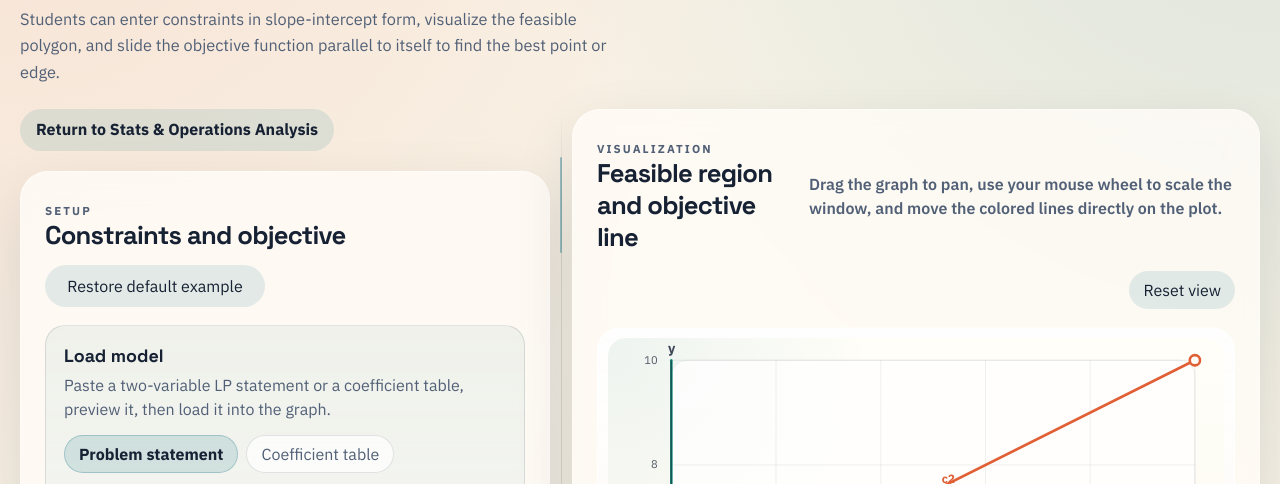
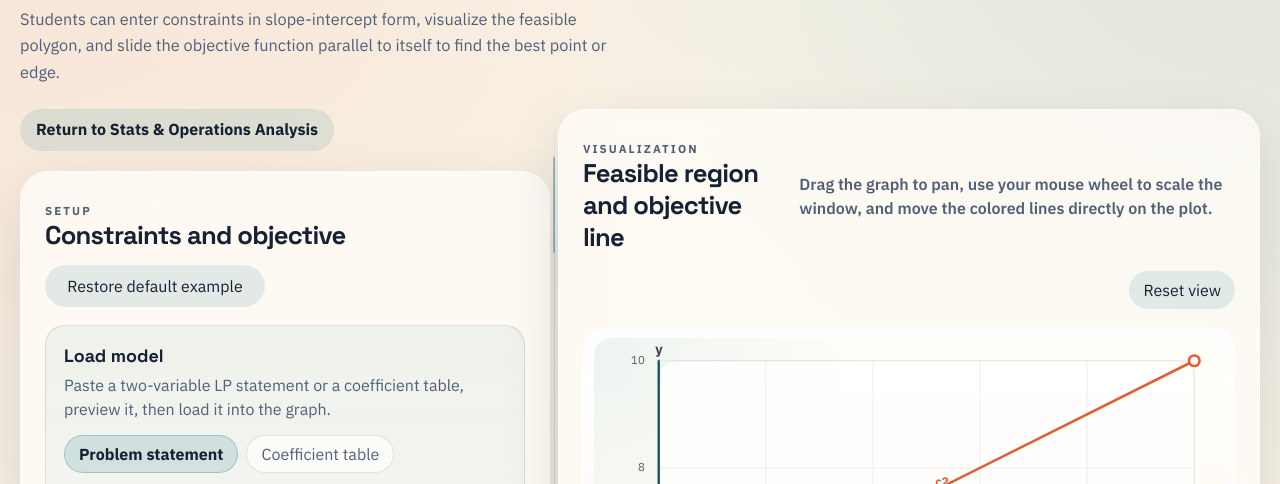
Before and after one commit to rhartlage/linear-programming-studio, a plain HTML site: page index.html in a window 1280 px wide. Shown: the part 251-735 px from the top of the page. Drawn offline with Linux system fonts and the light colour scheme.

Commit message:
Narrow the workspace divider gutter

```diff
--- a/styles.css
+++ b/styles.css
@@ -99,7 +99,13 @@ textarea {
   --control-column-width: 530px;
   display: grid;
   gap: 0;
-  grid-template-columns: var(--control-column-width) 22px minmax(0, 1fr);
+  grid-template-columns: var(--control-column-width) 8px minmax(0, 1fr);
+}
+
+@media (min-width: 1161px) {
+  #workspace {
+    column-gap: 0;
+  }
 }
 
 .control-column {
@@ -112,6 +118,8 @@ textarea {
   position: sticky;
   top: 24px;
   align-self: start;
+  justify-self: center;
+  z-index: 1;
   display: flex;
   justify-content: center;
   align-items: flex-start;
```
